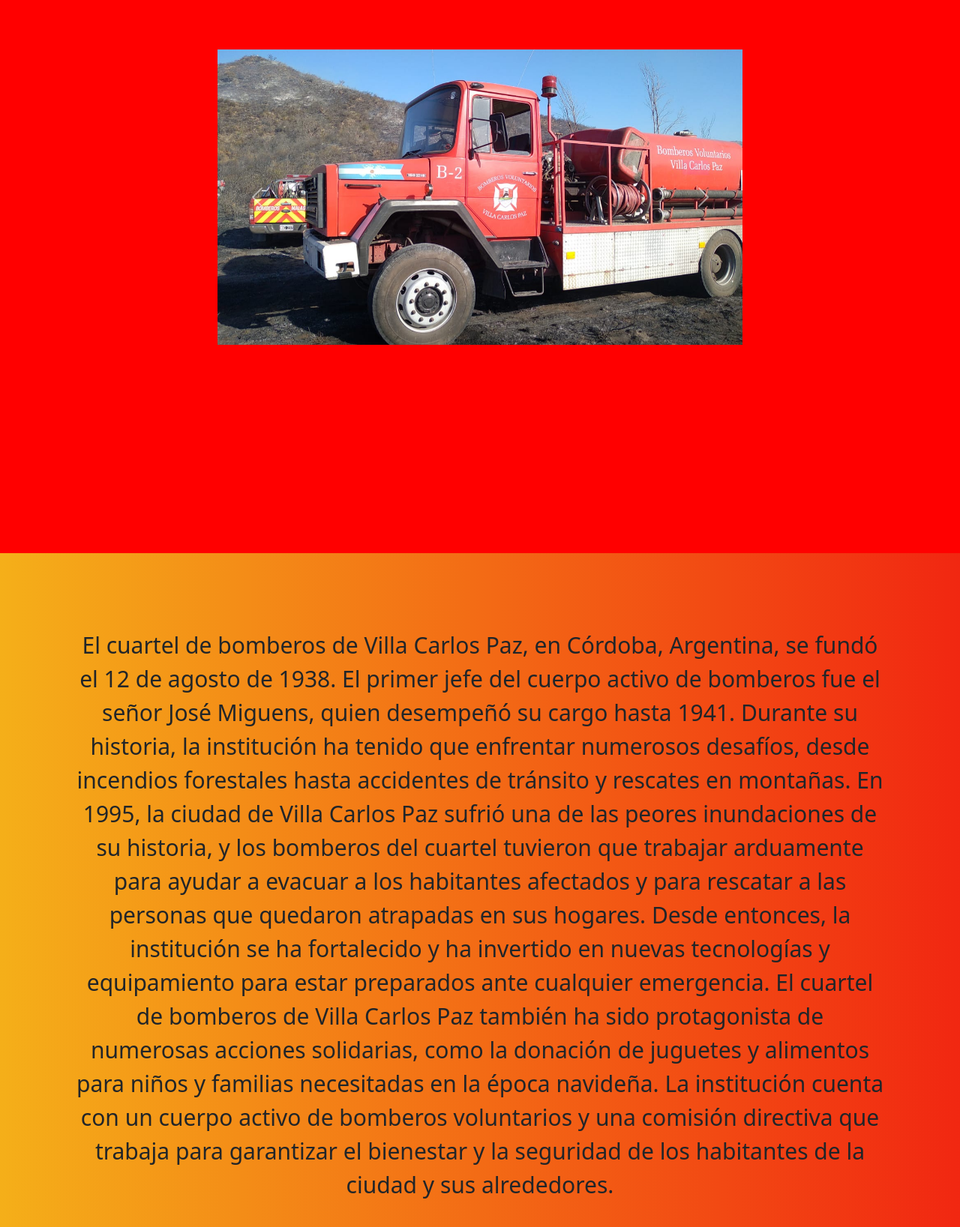
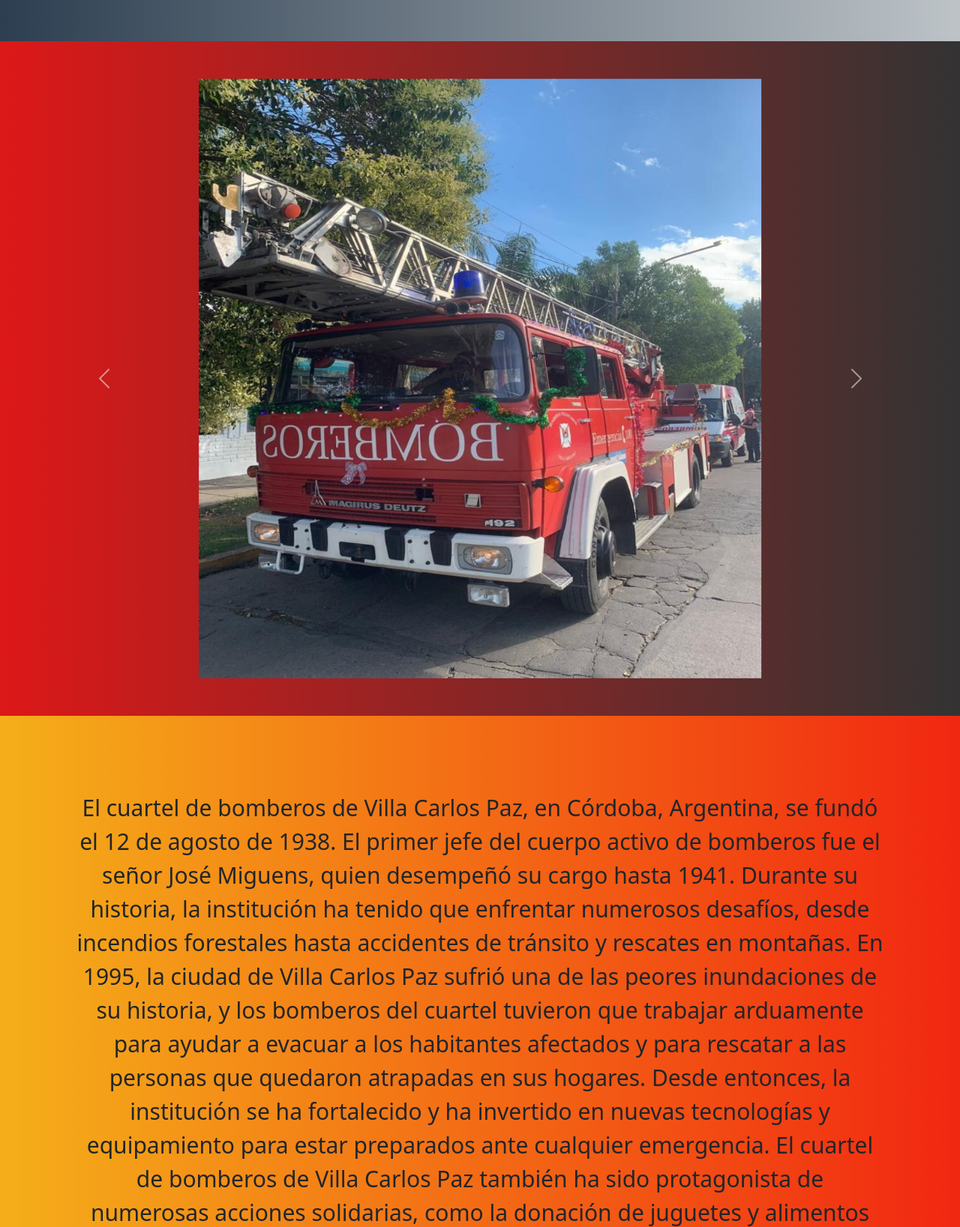
Before and after one commit to aleakd/BV-VCP-541, a Flask app: page /unidades in a window 1280 px wide. Shown: the part 1586-3223 px from the top of the page at 75% size. Run offline with Flask 3, Linux system fonts and the light colour scheme; some libraries are stand-ins or nearby versions; some web fonts are replaced.

Commit message:
modificaciones esteticas y arreglos

```diff
--- a/main.py
+++ b/main.py
@@ -6,7 +6,7 @@
 
 app = Flask(__name__)
 
-
+##CREAR bases de datos
 app.config['SECRET_KEY'] = 'ale12345678ale'
 app.config['SQLALCHEMY_DATABASE_URI'] = 'sqlite:///bomberosvcp.db'
 app.config['SQLALCHEMY_TRACK_MODIFICATIONS'] = False
@@ -16,7 +16,7 @@
 login_manager.init_app(app)
 
 
-##CREAR bases de datos
+##CREAR TABLA EN LA BASE DE DATOS
 with app.app_context():
     class User(UserMixin, db.Model):
         id = db.Column(db.Integer, primary_key=True)
--- a/static/styles.css
+++ b/static/styles.css
@@ -4,19 +4,31 @@
 background: linear-gradient(to right, #f5af19, #f12711); /* W3C, IE 10+/ Edge, Firefox 16+, Chrome 26+, Opera 12+, Safari 7+ */
 text-align:center;
 }
+
 header{
-font-size:25px;
+font-size:20px;
 font-family:"Merriweather";
 }
+
+.seccion1{
+background-image: url("../static/img/foto1.jpg");
+background-size: cover;
+margin-top: 20px;
+margin-bottom:30px;
+}
+
 .portada{
 width:40%;
 margin:80px;
-border-radius: 40%;
+border-radius: 50%;
+ box-shadow: 10px 30px 10px rgba(100, 0, 5, 0.5);
 }
 
 .titulo_index{
 font-family:"Roboto Slab";
+font-size:70px;
 padding:50px;
+color: #CFD2CF;
 }
 
 p{
@@ -26,12 +38,46 @@
 }
 
 .foto_portada2{
-width:80%
+width:1000px;
+height:750px;
+margin:40px;
 }
+.titulo_portada2{
+position: absolute;
+top: 20%;
+font-size:30px;
+text-align:center;
+margin:20px 400px;
+}
+
+.carrousel_nosotros{
+background: #333333;  /* fallback for old browsers */
+background: -webkit-linear-gradient(to right, #dd1818, #333333);  /* Chrome 10-25, Safari 5.1-6 */
+background: linear-gradient(to right, #dd1818, #333333); /* W3C, IE 10+/ Edge, Firefox 16+, Chrome 26+, Opera 12+, Safari 7+ */
+
+padding:50px;
+}
+.nosotros_unidades{
+height:800px;
+width:750px;
+}
+
+.login{
+position:absolute;
+left:37%;
+top:34%;
+margin:30px;
+background-color:red;
+}
+.imagen_login{
+padding:40px;
+}
+
+
 
 footer{
 background-color:grey;
-padding: 30px;
+padding: 25px;
 }
 .creditos{
 font-size:20px;
@@ -57,7 +103,7 @@
 
 }
 .card-text{
-font-family: "Sacramento";
+font-family: "Ubuntu";
 font-size:24px;
 padding:5px;
 color:#088395;
@@ -181,15 +227,25 @@
 height: 700px;
 }
 
-.vehiculos{
-background-color: red;
-}
-
-
 .cursos_contactos{
 background: #DCE35B;  /* fallback for old browsers */
 background: -webkit-linear-gradient(to right, #45B649, #DCE35B);  /* Chrome 10-25, Safari 5.1-6 */
 background: linear-gradient(to right, #45B649, #DCE35B); /* W3C, IE 10+/ Edge, Firefox 16+, Chrome 26+, Opera 12+, Safari 7+ */
-
 padding: 150px;
 }
+
+.imagen_nosotros{
+width: 600px;
+height: 500px;
+}
+
+.nosotros_bloque2{
+padding:50px;
+background: #bdc3c7;  /* fallback for old browsers */
+background: -webkit-linear-gradient(to right, #2c3e50, #bdc3c7);  /* Chrome 10-25, Safari 5.1-6 */
+background: linear-gradient(to right, #2c3e50, #bdc3c7); /* W3C, IE 10+/ Edge, Firefox 16+, Chrome 26+, Opera 12+, Safari 7+ */
+
+}
+.informacion_importante{
+padding:20px;
+}
--- a/templates/base.html
+++ b/templates/base.html
@@ -45,6 +45,9 @@
           <li class="nav-item">
         <a class="nav-link" href="{{ url_for('secrets') }}">Documentos</a>
     </li>
+          <li class="nav-item">
+        <a class="nav-link" href="{{ url_for('register') }}">Registrarse</a>
+    </li>
 {% endif %}
         <li class="nav-item">
           <a class="nav-link" href="unidades">Nosotros</a>
@@ -53,7 +56,7 @@
           <a class="nav-link active" aria-current="page" href="{{ url_for('cursos') }}">Capacitaciones</a>
         </li>
           <li class="nav-item">
-          <a class="nav-link active" aria-current="page" href="{{ url_for('matafuegos') }}">Matafuegos</a>
+          <a class="nav-link active" aria-current="page" href="{{ url_for('matafuegos') }}">Informacion</a>
         </li>
       </ul>
 
--- a/templates/secrets.html
+++ b/templates/secrets.html
@@ -1,6 +1,9 @@
 {% extends "base.html" %}
 {% block content %}
+
+
 <img  class="viky" src="../static/img/sparta.jpg">
+
 <div class="container">
   <h1 class="title">Bienvenido, {{ name }}!</h1>
 <table class="tabla">
--- a/templates/unidades.html
+++ b/templates/unidades.html
@@ -2,46 +2,48 @@
 
 {% block content %}
 
-<div class="center">
-<img  class="foto_portada2" src="../static/img/portada2.jpg">
+<div class="center portada2">
+<img class="foto_portada2" src="../static/img/portada2.jpg">
 
-</div>
-<h2>Nosotros...</h2>
+<h2 class="titulo_portada2">"SALVAR VIDAS, BIENES Y PROTEGER EL PATRIMONIO NATURAL DE NUESTRA PROVINCIA, HONRANDO VALORES COMO LA EMPATIA EL DESINTERES Y LA SOLIDARIDAD SIENDO PRINCIPIOS QUE ACOMPAÑAN LA VIDA DEL BOMBERO "</h2>
+
+  </div>
 
 
-<h2>Tel : 03541-42-2222 / 100</h2>
-<h3>Direccion: Koch N°57</h3>
+  <div class="nosotros_bloque2">
+<h2>Telefono : 03541-42-2222 / 100</h2>
+<h3>Dirección: Koch N°57 </h3>
+    <h3>Ubicacion:</h3>
+  <br>
+
 <iframe src="https://www.google.com/maps/embed?pb=!1m14!1m12!1m3!1d5726.745223925908!2d-64.48136542296123!3d-31.41018367829624!2m3!1f0!2f0!3f0!3m2!1i1024!2i768!4f13.1!5e0!3m2!1ses-419!2sar!4v1683249872822!5m2!1ses-419!2sar" width="600" height="450" style="border:0;" allowfullscreen="" loading="lazy" referrerpolicy="no-referrer-when-downgrade"></iframe>
-<div class="vehiculos carrousel_cursos_contenedor centrado">
-<div id="carouselExampleAutoplaying" class="carousel slide" data-bs-ride="carousel">
-  <div class="carousel-inner ">
-    <div class="carousel-item active cursos_car">
-      <img src="../static/img/b2.jpg" class="d-block w-100" alt="...">
+<br>
+</div>
+
+<div class="carrousel_nosotros center">
+<div id="carouselExampleFade" class="carousel slide carousel-fade">
+  <div class="carousel-inner">
+    <div class="carousel-item active">
+      <img class="nosotros_unidades" src="../static/img/e1.jpg" class="d-block w-100" alt="...">
     </div>
-    <div class="carousel-item cursos_car">
-      <img src="../static/img/br1.jpg" class="d-block w-100" alt="...">
+    <div class="carousel-item">
+      <img class="nosotros_unidades" src="../static/img/br1.jpg" class="d-block w-100" alt="...">
     </div>
-    <div class="carousel-item cursos_car">
-      <img src="../static/img/e1.jpg" class="d-block w-100" alt="...">
-    </div>
-    <div class="carousel-item cursos_car">
-      <img src="../static/img/f2.jpg" class="d-block w-100" alt="...">
-    </div>
-    <div class="carousel-item cursos_car">
-      <img src="../static/img/r8.jpg" class="d-block w-100" alt="...">
+    <div class="carousel-item">
+      <img class="nosotros_unidades" src="../static/img/b2.jpg" class="d-block w-100" alt="...">
     </div>
   </div>
-  <button class="carousel-control-prev" type="button" data-bs-target="#carouselExampleAutoplaying" data-bs-slide="prev">
+  <button class="carousel-control-prev" type="button" data-bs-target="#carouselExampleFade" data-bs-slide="prev">
     <span class="carousel-control-prev-icon" aria-hidden="true"></span>
     <span class="visually-hidden">Previous</span>
   </button>
-  <button class="carousel-control-next" type="button" data-bs-target="#carouselExampleAutoplaying" data-bs-slide="next">
+  <button class="carousel-control-next" type="button" data-bs-target="#carouselExampleFade" data-bs-slide="next">
     <span class="carousel-control-next-icon" aria-hidden="true"></span>
     <span class="visually-hidden">Next</span>
   </button>
 </div>
+
 </div>
-
 
 <p>El cuartel de bomberos de Villa Carlos Paz, en Córdoba, Argentina, se fundó el 12 de agosto de 1938. El primer jefe del cuerpo activo de bomberos fue el señor José Miguens, quien desempeñó su cargo hasta 1941. Durante su historia, la institución ha tenido que enfrentar numerosos desafíos, desde incendios forestales hasta accidentes de tránsito y rescates en montañas.
 
```
Also changed, not shown: templates/index.html (+58 -7 lines), templates/login.html (+7 -4 lines), templates/matafuegos.html (+10 -1 lines), instance/bomberosvcp.db, static/img/aspirantes.jpg (added), static/img/calor1.jpg (added), static/img/calor2.jpg (added), static/img/f2byn.jpg (added), static/img/foto1.jpg (added), static/img/spt.jpg (added).
